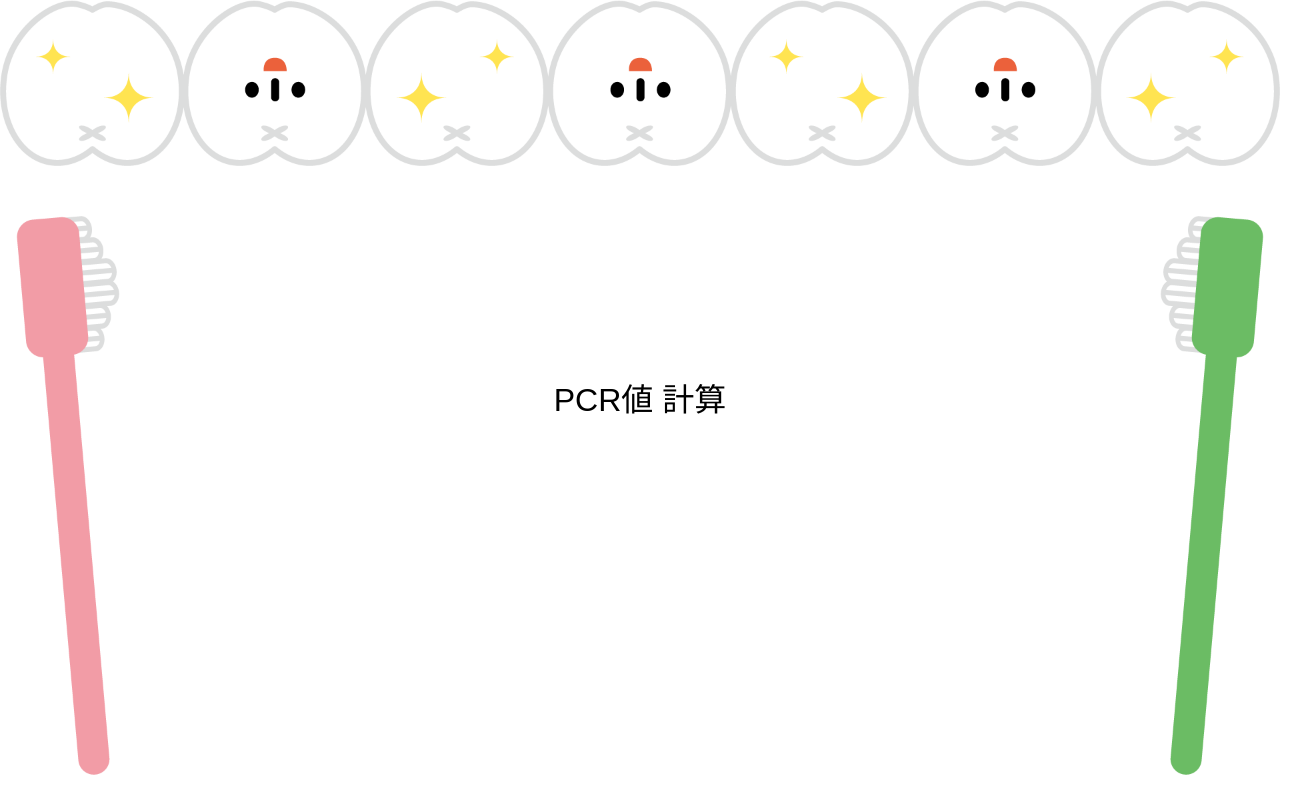
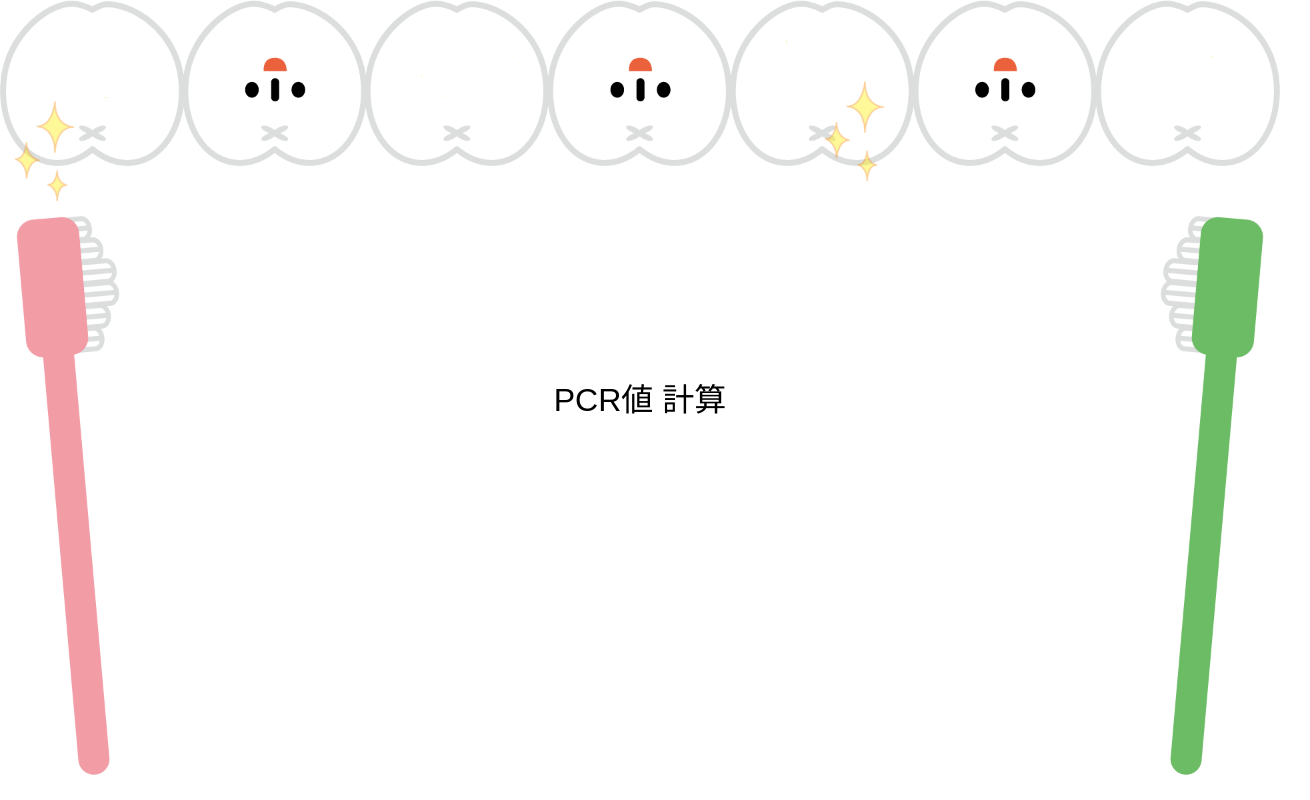
Before and after one commit to Tarara33/pcr_app, a React (Create React App) app: page / in a window 1280 px wide. Shown: the whole page, 1310 px wide, since content can reach past the window. Built offline with nearby package versions, Linux system fonts and the light colour scheme.

Commit message:
✨ :背景の完成

```diff
--- a/src/App.css
+++ b/src/App.css
@@ -6,8 +6,64 @@
   /* 画像をいい感じにフィットさせる */
   background-size: cover;
   display: flex;
+  /* 文字の位置 */
   justify-content: center; /* 水平方向の中央揃え */
   align-items: center; /* 垂直方向の中央揃え */
+  /* 子要素の位置指定の基準に */
+  position: relative;
+}
+
+.shine {
+  background-image: url('/public/kirakira.png');
+  background-size: cover;
+  width: 150px;
+  height: 150px;
+  position: absolute;
+
+}
+
+.shine1 {
+  right: -30px;
+  top: 0;
+  animation: animate-scale 2s infinite; /* 3秒間で無限に繰り返す */
+}
+
+.shine2 {
+  left: -30px;
+  top: 80px;
+  animation: animate-scale 3s infinite; /* 3秒間で無限に繰り返す */
+}
+
+.shine3 {
+  left: 330px;
+  top: -30px;
+  animation: animate-scale 2s infinite; /* 3秒間で無限に繰り返す */
+}
+
+.shine4 {
+  right: 350px;
+  top: 60px;
+  animation: animate-scale 3s infinite; /* 3秒間で無限に繰り返す */
+}
+
+.shine5 {
+  right: 750px;
+  top: 30px;
+  animation: animate-scale 4s infinite; /* 3秒間で無限に繰り返す */
+}
+
+@keyframes animate-scale {
+  0%, 100% {
+    transform: scale(1); /* 元のサイズ */
+    opacity: 0;
+  }
+  25% {
+    opacity: 0.7;
+  }
+  50% {
+    transform: scale(1.5); /* 1.5倍のサイズ */
+    opacity: 1; /* 完全に不透明 */
+  }
 }
 
 .title {
--- a/src/App.js
+++ b/src/App.js
@@ -3,6 +3,11 @@ import './App.css';
 function App() {
   return (
     <div className='back-ground'>
+      <div className='shine shine1'></div>
+      <div className='shine shine2'></div>
+      <div className='shine shine3'></div>
+      <div className='shine shine4'></div>
+      <div className='shine shine5'></div>
       <h1 className='title'>PCR値 計算</h1>
     </div>
   );
```
Also changed, not shown: public/background.png, public/kirakira.png (added).
